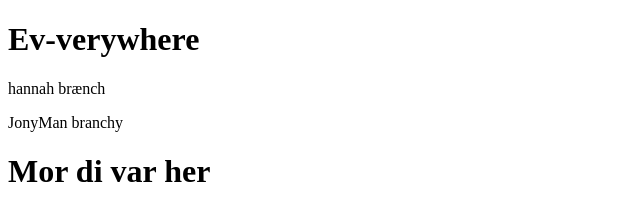
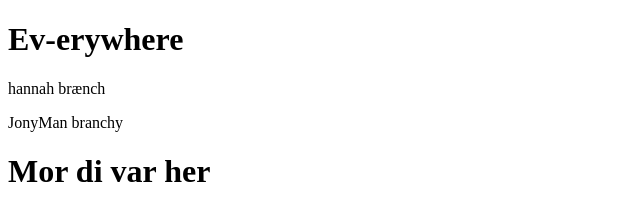
Before and after one commit to zagrosjawar/ev-erywhere, a plain HTML site: page index.html in a window 1280 px wide. Shown: the top 209 px of the page, 0-640 px from the left. Drawn offline with Linux system fonts and the light colour scheme.

Commit message:
Endret skrivefeil

```diff
--- a/index.html
+++ b/index.html
@@ -17,7 +17,7 @@
     <title>Ev-verywhere</title>
   </head>
   <body>
-    <h1>Ev-verywhere</h1>
+    <h1>Ev-erywhere</h1>
     <p1>hannah brænch</p1>
     <p>JonyMan branchy</p>
     <h1>Mor di var her</h1>
```
